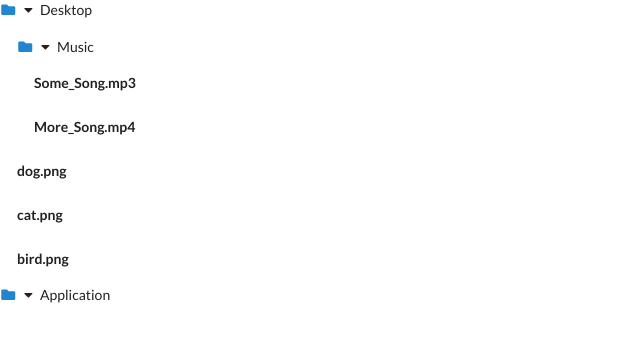
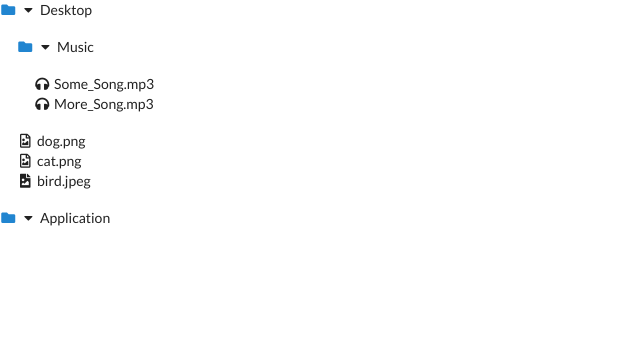
Before and after one commit to dkdam/Fundermental-File-Tree, a React (Create React App) app: page / in a window 1280 px wide. Shown: the top 342 px of the page, without its empty margins (0-640 px from the left). Built offline with nearby package versions, Linux system fonts and the light colour scheme.

Commit message:
added some file icons and README

```diff
--- a/src/App.js
+++ b/src/App.js
@@ -6,11 +6,11 @@ function App() {
     <Folder name = "Desktop" isOpen = {false}>
       <Folder name = "Music">
         <File name = "Some_Song.mp3" />
-        <File name = "More_Song.mp4" />
+        <File name = "More_Song.mp3" />
       </Folder>
       <File name = "dog.png" />
       <File name = "cat.png" />
-      <File name = "bird.png" />
+      <File name = "bird.jpeg" />
     </Folder>
 
     <Folder name = "Application" />
@@ -38,8 +38,18 @@ const Folder = (props) => {
 }
 
 const File = (props) => {
+  const { name } = props
+  const fileExtension = name.split('.')[1]
+  const fileIcons = {
+    mp3: 'headphones',
+    jpeg: 'file image',
+    png: 'file image outline'
+  }
 
-  return <h5>{props.name}</h5>
+  return <div>
+    <i className={`caret ${fileIcons[fileExtension]} icon`}></i>
+    {name}
+  </div>
 }
 
 export default App;
```
Also changed, not shown: 1 other file (tests, documents, lock files or other folders).
